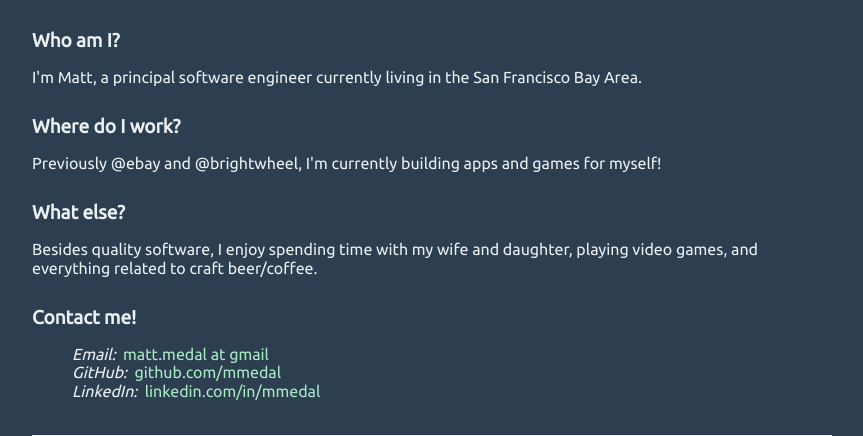
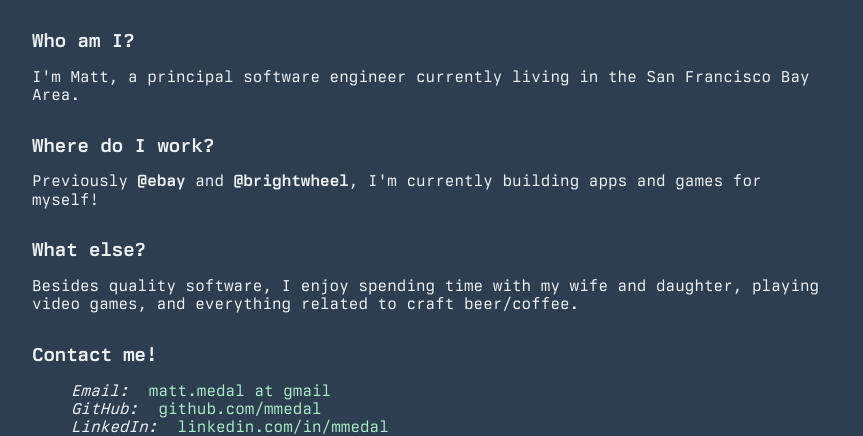
Before and after one commit to mmedal/website, a website: page html/index.pug in a window 1280 px wide. Shown: the part 102-538 px from the top of the page, without its empty margins (208-1071 px from the left). Drawn offline with nearby package versions, Linux system fonts and the light colour scheme; files that its build step writes are made by us from their sources; files whose address does not match are found by name; a web font is replaced by a local one.

Commit message:
Update font to BerkeleyMono

```diff
--- a/css/components/fonts.less
+++ b/css/components/fonts.less
@@ -1,6 +1,31 @@
 @import '../components/colors.less';
 
+@font-face {
+  font-family: BerkeleyMono;
+  src: url(fonts/BerkeleyMono/BerkeleyMono-Regular.woff2);
+  font-weight: normal;
+}
+
+@font-face {
+  font-family: BerkeleyMono;
+  src: url(fonts/BerkeleyMono/BerkeleyMono-Bold.woff2);
+  font-weight: bold;
+}
+
+@font-face {
+  font-family: BerkeleyMono;
+  src: url(fonts/BerkeleyMono/BerkeleyMono-Italic.woff2);
+  font-style: italic;
+}
+
+@font-face {
+  font-family: BerkeleyMono;
+  src: url(fonts/BerkeleyMono/BerkeleyMono-BoldItalic.woff2);
+  font-style: italic;
+  font-weight: bold;
+}
+
 body {
-  font-family: 'Ubuntu';
+  font-family: BerkeleyMono;
   color: @text-white;
 }
--- a/html/index.pug
+++ b/html/index.pug
@@ -6,7 +6,7 @@ block content
     h2 Who am I?
     p I'm Matt, a principal software engineer currently living in the San Francisco Bay Area.
     h2 Where do I work?
-    p Previously @ebay and @brightwheel, I'm currently building apps and games for myself!
+    p Previously <strong>@ebay</strong> and <strong>@brightwheel</strong>, I'm currently building apps and games for myself!
     h2 What else?
     p Besides quality software, I enjoy spending time with my wife and daughter, playing video games, and everything related to craft beer/coffee.
     h2 Contact me!
--- a/html/resume/index.pug
+++ b/html/resume/index.pug
@@ -10,7 +10,7 @@ block content
   .resume
     .res-contact
       strong Email:&nbsp;
-      a(href='mailto:matt.medal@gmail.com', target='_blank') matt.medal@gmail.com
+      a(href='') matt.medal at gmail
       br
       strong GitHub:&nbsp;
       a(href='https://github.com/mmedal', target='_blank') github.com/mmedal
```
Also changed, not shown: fonts/BerkeleyMono/BerkeleyMono-Bold.woff2 (added), fonts/BerkeleyMono/BerkeleyMono-BoldItalic.woff2 (added), fonts/BerkeleyMono/BerkeleyMono-Italic.woff2 (added), fonts/BerkeleyMono/BerkeleyMono-Regular.woff2 (added), 1 other file.
